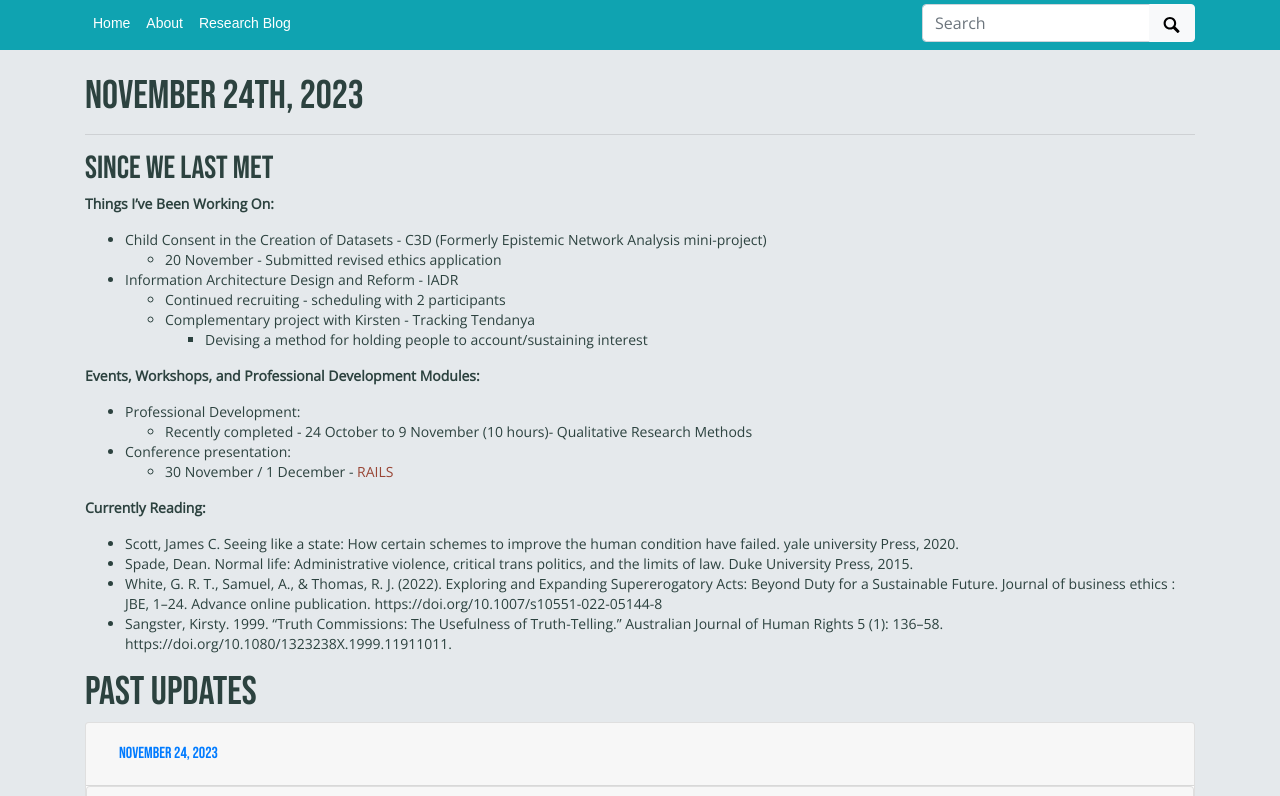
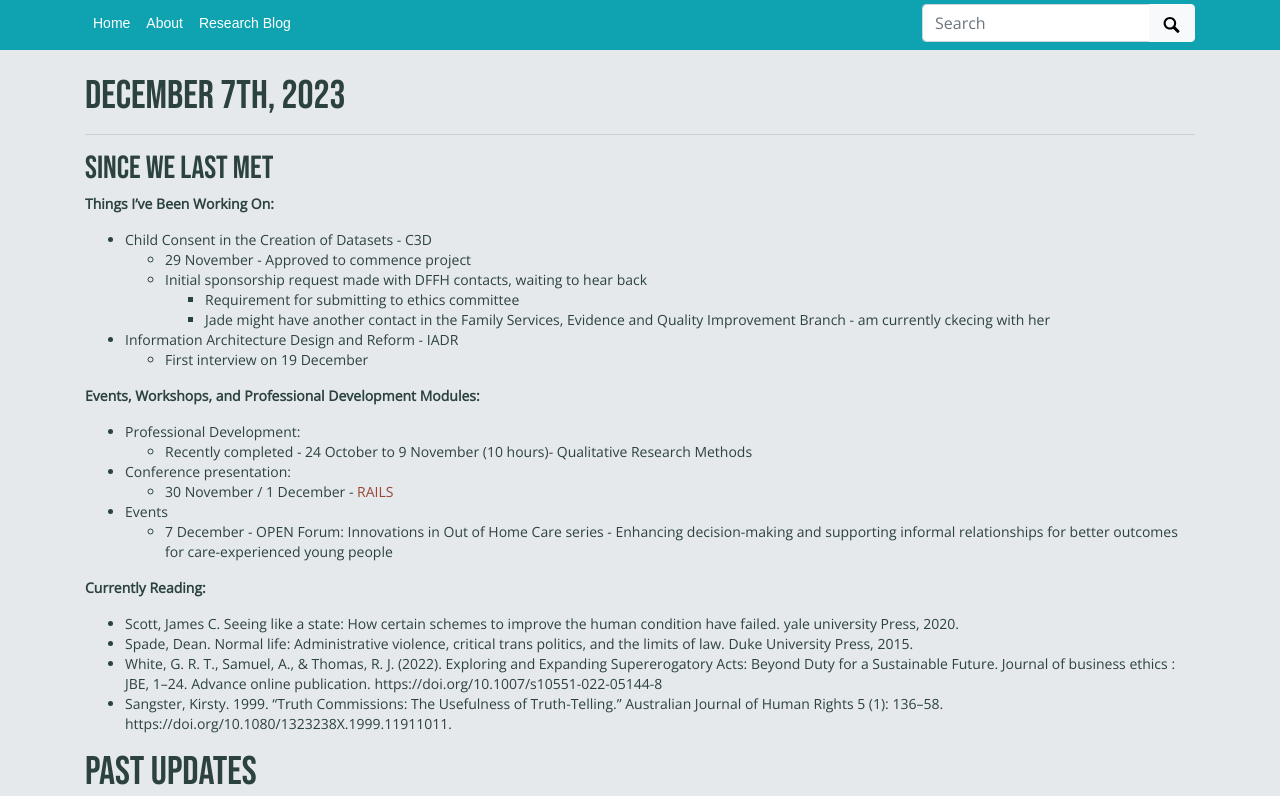
Before and after one commit to mxballin/recordkeeping-governance, a Jekyll site: the page built from pages/updates.md, in a window 1280 px wide and 900 px high, cut to the strip 104-900 px from the top of the window. Built offline with Jekyll 4.4.1, drawn with Linux system fonts in a browser that asks for light colours; some web fonts are replaced.

Commit message:
Update updates.md

```diff
--- a/pages/updates.md
+++ b/pages/updates.md
@@ -5,18 +5,19 @@ permalink: /updates.html
 # Edit the markdown on in this file to describe your collection
 # Look in _includes/feature for options to easily add features to the page
 ---
-# November 24th, 2023
+# December 7th, 2023
 <hr/>
 
 ## Since We Last Met
 
 __Things I've Been Working On:__
-* Child Consent in the Creation of Datasets - C3D (Formerly Epistemic Network Analysis mini-project)
-    * 20 November - Submitted revised ethics application
+* Child Consent in the Creation of Datasets - C3D
+    * 29 November - Approved to commence project
+    * Initial sponsorship request made with DFFH contacts, waiting to hear back
+      * Requirement for submitting to ethics committee
+      * Jade might have another contact in the Family Services, Evidence and Quality Improvement Branch - am currently ckecing with her
 * Information Architecture Design and Reform - IADR
-    * Continued recruiting - scheduling with 2 participants
-    * Complementary project with Kirsten - Tracking Tendanya
-      * Devising a method for holding people to account/sustaining interest
+    * First interview on 19 December
 
 __Events, Workshops, and Professional Development Modules:__
 * Professional Development:
@@ -24,6 +25,9 @@ __Events, Workshops, and Professional Development Modules:__
 
 * Conference presentation:
   * 30 November / 1 December - [RAILS](https://railsconference.wordpress.com/)
+
+* Events
+  * 7 December - OPEN Forum: Innovations in Out of Home Care series - Enhancing decision-making and supporting informal relationships for better outcomes for care-experienced young people
 
 __Currently Reading:__
 * Scott, James C. Seeing like a state: How certain schemes to improve the human condition have failed. yale university Press, 2020.
```
